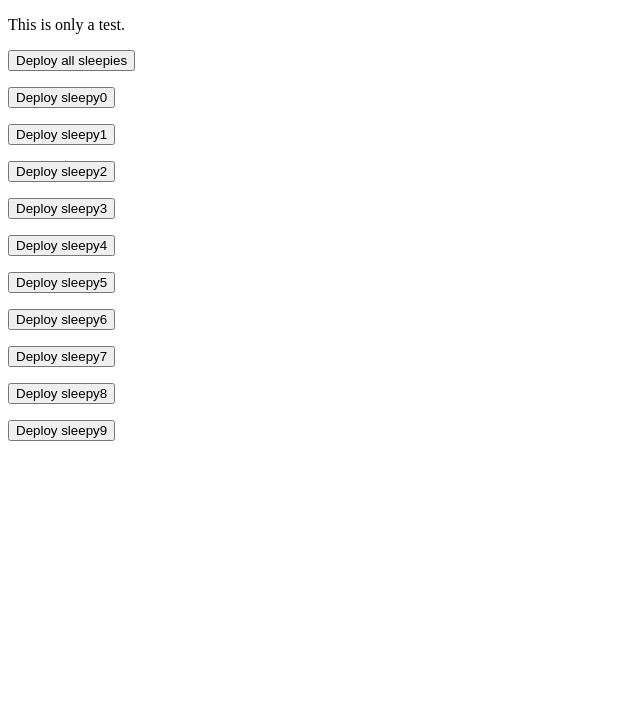
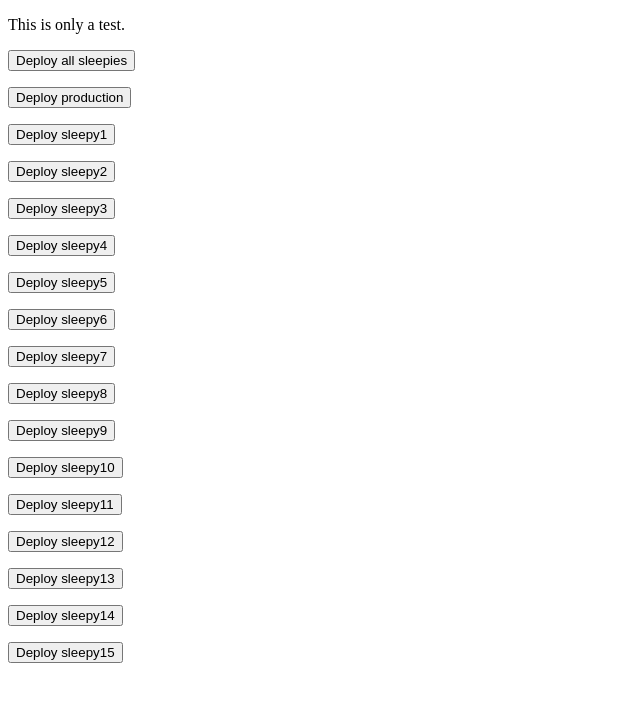
Before and after one commit to verythorough/sleepy-test, a plain HTML site: page index.html in a window 1280 px wide. Shown: the whole page, without its empty margins (0-640 px from the left). Drawn offline with Linux system fonts and the light colour scheme.

Commit message:
Add more branches

```diff
--- a/index.html
+++ b/index.html
@@ -6,7 +6,7 @@
   <body>
     <p>This is only a test.</p>
     <p><button onclick="deployAll()">Deploy all sleepies</button></p>
-    <p><button onclick="deploy(0)">Deploy sleepy0</button></p>
+    <p><button onclick="deploy(0)">Deploy production</button></p>
     <p><button onclick="deploy(1)">Deploy sleepy1</button></p>
     <p><button onclick="deploy(2)">Deploy sleepy2</button></p>
     <p><button onclick="deploy(3)">Deploy sleepy3</button></p>
@@ -16,6 +16,12 @@
     <p><button onclick="deploy(7)">Deploy sleepy7</button></p>
     <p><button onclick="deploy(8)">Deploy sleepy8</button></p>
     <p><button onclick="deploy(9)">Deploy sleepy9</button></p>
+    <p><button onclick="deploy(10)">Deploy sleepy10</button></p>
+    <p><button onclick="deploy(11)">Deploy sleepy11</button></p>
+    <p><button onclick="deploy(12)">Deploy sleepy12</button></p>
+    <p><button onclick="deploy(13)">Deploy sleepy13</button></p>
+    <p><button onclick="deploy(14)">Deploy sleepy14</button></p>
+    <p><button onclick="deploy(15)">Deploy sleepy15</button></p>
 
     <script>
       function deploy(sleepNumber) {
@@ -27,7 +33,7 @@
       }
 
       function deployAll() {
-        for (i = 0 ; i <= 9 ; i++) {
+        for (i = 0 ; i <= 15 ; i++) {
           deploy(i)
         }
       }
```
